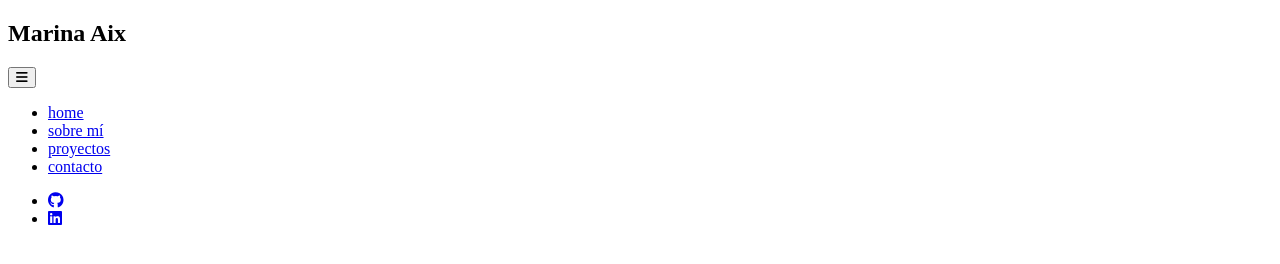
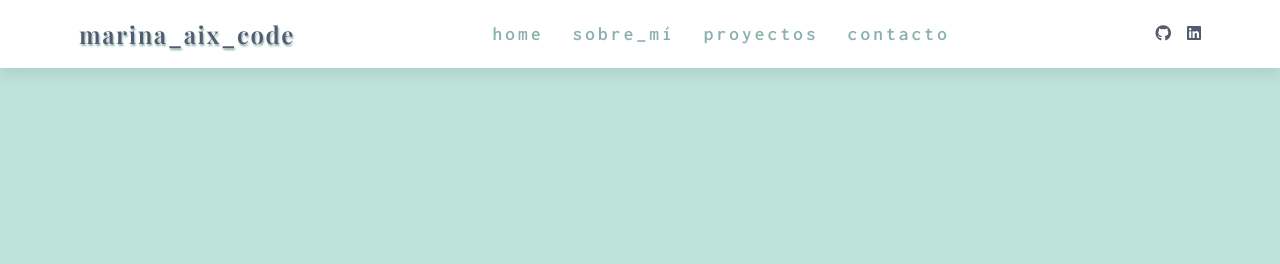
Before and after one commit to aixmarina/navbar-project, a plain HTML site: page index.html in a window 1280 px wide. Drawn offline with nearby package versions, Linux system fonts and the light colour scheme.

Commit message:
nav bar finished

```diff
--- a/index.html
+++ b/index.html
@@ -14,18 +14,18 @@
     <nav>
         <div class="nav-center">
             <div class="nav-header">
-                <h1>Marina Aix</h1>
+                <h1>marina_aix_code</h1>
                 <button class="nav-toggle">
                     <i class="fa-solid fa-bars"></i>
                 </button>
             </div>
             <!-- links -->
-            <ul>
+            <ul class="links">
                 <li>
                     <a href="index.html">home</a>
                 </li>
                 <li>
-                    <a href="about.html">sobre mí</a>
+                    <a href="about.html">sobre_mí</a>
                 </li>
                 <li>
                     <a href="projects.html">proyectos</a>
--- a/js/index.js
+++ b/js/index.js
@@ -0,0 +1,15 @@
+const nav_toggle = document.querySelector(".nav-toggle")
+const links = document.querySelector(".links")
+
+nav_toggle.addEventListener('click', function () {
+
+    //this is another way to do the toggle but less optimized
+    // if (links.classList.contains("show-links")) {
+    //     links.classList.remove("show-links")
+    // }
+    // else {
+    //     links.classList.add("show-links")
+    // }
+
+    links.classList.toggle("show-links")
+})
--- a/sass/_globals.scss
+++ b/sass/_globals.scss
@@ -0,0 +1,144 @@
+//fonts
+@import url('https://fonts.googleapis.com/css2?family=Inconsolata:wght@300;400;600&family=Playfair+Display:wght@600&display=swap');
+
+//variables
+$color-blue-1: #BEE3DB;
+$color-blue-2: #89B0AE;
+$color-grey: #555B6E;
+$color-whiteish: #FAF9F9;
+
+* {
+    margin: 0;
+    padding: 0;
+    box-sizing: border-box;
+}
+
+body {
+    font-family: 'Inconsolata', monospace;
+    background-color: $color-blue-1;
+    line-height: 1.5;
+    font-size: 1rem;
+    font-weight: 600;
+}
+
+ul {
+    list-style-type: none;
+}
+
+a {
+    text-decoration: none;
+}
+
+h1 {
+    font-family: 'Playfair Display', serif;
+    color: $color-grey;
+    letter-spacing: 0.1rem;
+    text-shadow: 1px 2px 2px $color-blue-2;
+    padding-left: 0.5rem;
+}
+
+nav {
+    background-color: white;
+    box-shadow: 0 5px 15px rgba(0, 0, 0, 0.1);
+
+    .nav-header {
+        display: flex;
+        align-items: center;
+        justify-content: space-between;
+        padding: 1rem;
+
+        .nav-toggle {
+            font-size: 1.5rem;
+            color: $color-blue-2;
+            background: transparent;
+            border-color: transparent;
+            transition: all 0.3s linear;
+            cursor: pointer;
+
+            &:hover {
+                color: $color-grey;
+                transform: rotate(90deg);
+            }
+        }
+    }
+
+    .links {
+        height: 0;
+        overflow: hidden;
+        transition: all 0.3s linear;
+
+        a {
+            color: $color-blue-2;
+            font-size: 1.2rem;
+            letter-spacing: 0.2rem;
+            display: block;
+            padding: 0.5rem 1.5rem;
+            transition: all 0.3s linear;
+
+            &:hover {
+                background-color: $color-blue-1;
+                color: $color-grey;
+                padding-left: 2.5rem;
+            }
+        }
+    }
+
+    .show-links {
+        height: 179.219px;
+    }
+
+    .social-icons {
+        display: none;
+    }
+
+}
+
+@media screen and (min-width: 800px) {
+    .nav-center {
+        max-width: 1170px;
+        margin: 0 auto;
+        display: flex;
+        align-items: center;
+        justify-content: space-between;
+        padding: 1rem;
+
+        .nav-header {
+            padding: 0;
+
+            .nav-toggle {
+                display: none;
+            }
+        }
+
+        .links {
+            height: auto; //important one
+            display: flex;
+            gap: 0.8rem;
+
+            a {
+                padding: 0;
+                margin: 0 0.5rem;
+
+                &:hover {
+                    padding: 0;
+                    background: transparent;
+                }
+            }
+        }
+
+        .social-icons {
+            display: flex;
+
+            a {
+                margin: 0 0.5rem;
+                color: $color-grey;
+                transition: all 0.3s linear;
+
+                &:hover {
+                    color: $color-blue-2;
+                }
+            }
+        }
+
+    }
+}
--- a/sass/index.scss
+++ b/sass/index.scss
@@ -0,0 +1,2 @@
+//globals
+@use "globals"
```
Also changed, not shown: css/styles.css, 1 other file.
